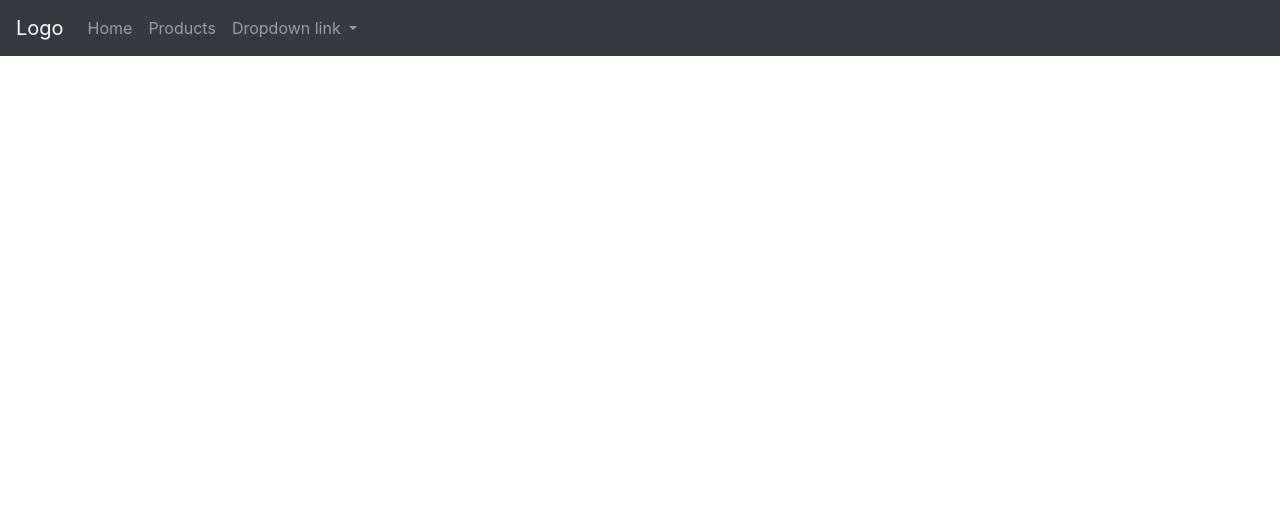
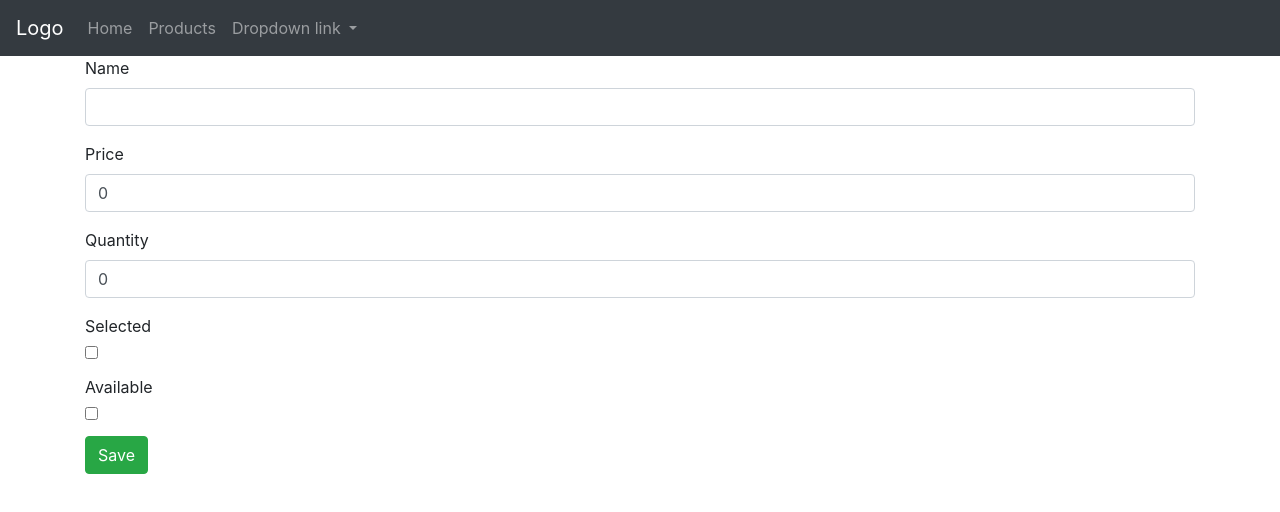
Before and after one commit to O-Abdelaaziz/angular-state-management, an Angular app: page /product-add in a window 1280 px wide. Before the commit this address led to /. Shown: the top 512 px of the page. Built offline with nearby package versions, Linux system fonts and the light colour scheme.

Commit message:
Task 15: add product-add component (implement save product methods)

```diff
--- a/db.json
+++ b/db.json
@@ -23,6 +23,30 @@
       "quantity": 0,
       "selected": false,
       "available": false
+    },
+    {
+      "id": 44,
+      "name": "printer",
+      "price": "8500",
+      "quantity": "60",
+      "selected": false,
+      "available": true
+    },
+    {
+      "id": 47,
+      "name": "phone",
+      "price": "50000",
+      "quantity": "20",
+      "selected": true,
+      "available": true
+    },
+    {
+      "id": 56,
+      "name": "mouse",
+      "price": "1000",
+      "quantity": "55",
+      "selected": true,
+      "available": true
     }
   ]
 }
--- a/src/app/app-routing.module.ts
+++ b/src/app/app-routing.module.ts
@@ -2,10 +2,12 @@ import { NgModule } from '@angular/core';
 import { RouterModule, Routes } from '@angular/router';
 import {ProductsComponent} from "./components/products/products.component";
 import {HomeComponent} from "./components/home/home.component";
+import {ProductAddComponent} from "./components/product-add/product-add.component";
 
 const routes: Routes = [
   {path:'home',component:HomeComponent},
   {path:'products',component:ProductsComponent},
+  {path:'product-add',component:ProductAddComponent},
   {path:'',redirectTo:'/home',pathMatch:'full'},
 ];
 
--- /dev/null
+++ b/src/app/components/product-add/product-add.component.html
@@ -0,0 +1,59 @@
+<div class="container">
+  <form [formGroup]="productFormGroup" *ngIf="productFormGroup">
+    <div class="form-group">
+      <label for="name">Name</label>
+      <input id="name" type="text" class="form-control" formControlName="name"
+             [ngClass]="{'is-invalid': isSubmitted && productFromControls?.name?.errors}">
+      <small
+        *ngIf="!productFromControls?.name?.valid && (productFromControls?.name?.dirty ||productFromControls?.name?.touched)"
+        class="text-danger">
+        <div [hidden]="!productFromControls?.name?.errors?.required">
+          name is required
+        </div>
+        <div [hidden]="!productFromControls?.name?.errors?.minlength">
+          name must be at least 2 characters
+        </div>
+      </small>
+    </div>
+    <div class="form-group">
+      <label for="price">Price</label>
+      <input id="price" type="text" class="form-control" formControlName="price"
+             [ngClass]="{'is-invalid': isSubmitted && productFromControls?.price?.errors}">
+      <small
+        *ngIf="!productFromControls?.price?.valid && (productFromControls?.price?.dirty ||productFromControls?.price?.touched)"
+        class="text-danger">
+        <div [hidden]="!productFromControls?.price?.errors?.required">
+          price is required
+        </div>
+        <div [hidden]="!productFromControls?.price?.errors?.minlength">
+          price must be at least 2 characters
+        </div>
+      </small>
+    </div>
+    <div class="form-group">
+      <label for="quantity">Quantity</label>
+      <input id="quantity" type="text" class="form-control" formControlName="quantity"
+             [ngClass]="{'is-invalid': isSubmitted && productFromControls?.quantity?.errors}">
+      <small
+        *ngIf="!productFromControls?.quantity?.valid && (productFromControls?.quantity?.dirty ||productFromControls?.quantity?.touched)"
+        class="text-danger">
+        <div [hidden]="!productFromControls?.quantity?.errors?.required">
+          quantity is required
+        </div>
+        <div [hidden]="!productFromControls?.quantity?.errors?.minlength">
+          quantity must be at least 2 characters
+        </div>
+      </small>
+    </div>
+    <div class="form-group">
+      <label for="selected">Selected</label>
+      <input id="selected" type="checkbox" formControlName="selected" class="form-check">
+    </div>
+    <div class="form-group">
+      <label for="available">Available</label>
+      <input id="available" type="checkbox" formControlName="available" class="form-check">
+    </div>
+    <button class="btn btn-success" (click)="onSaveProduct()">Save <i *ngIf="isLoading"
+                                                                      class="fa fa-spinner fa-spin"></i></button>
+  </form>
+</div>
--- /dev/null
+++ b/src/app/components/product-add/product-add.component.ts
@@ -0,0 +1,75 @@
+import {Component, OnInit} from '@angular/core';
+import {FormBuilder, FormControl, FormGroup, Validators} from "@angular/forms";
+import {Router} from "@angular/router";
+import {Product} from "../../models/product.model";
+import {ProductService} from "../../services/product.service";
+
+@Component({
+  selector: 'app-product-add',
+  templateUrl: './product-add.component.html',
+  styleUrls: ['./product-add.component.css']
+})
+export class ProductAddComponent implements OnInit {
+  isSubmitted: boolean = false;
+  isLoading: boolean = false;
+  product?: Product;
+  productFormGroup?: FormGroup;
+  // productFormGroup: FormGroup = new FormGroup({
+  //   name: new FormControl(''),
+  //   price: new FormControl(''),
+  //   quantity: new FormControl(''),
+  //   selected: new FormControl(''),
+  //   available: new FormControl(''),
+  // });
+
+  constructor(
+    private _productService: ProductService,
+    private _formBuilder: FormBuilder,
+    private _router: Router) {
+  }
+
+  ngOnInit(): void {
+    this.productFormGroup = this._formBuilder.group({
+      name: ['', [Validators.required, Validators.minLength(2)]],
+      price: [0, [Validators.required, Validators.minLength(2)]],
+      quantity: [0, [Validators.required, Validators.minLength(2)]],
+      selected: [false, Validators.required],
+      available: [false, Validators.required],
+    })
+  }
+
+  get productFromControls() {
+    return this.productFormGroup?.controls;
+  }
+
+  onSaveProduct() {
+    this.isLoading = true;
+    this.isSubmitted = true;
+
+    if (this.productFormGroup?.invalid) {
+      this.isLoading = false;
+      return;
+    }
+
+    this.product = {
+      id: Math.floor(Math.random() * 100),
+      name: this.productFromControls?.name.value,
+      price: this.productFromControls?.price.value,
+      quantity: this.productFromControls?.quantity.value,
+      selected: this.productFromControls?.selected.value,
+      available: this.productFromControls?.available.value,
+    }
+
+    this.saveProduct();
+  }
+
+  saveProduct() {
+    this._productService.saveProduct(this.product).subscribe(
+      (response) => {
+        console.log(response);
+        this.isLoading = false;
+        this.isSubmitted = false;
+      }
+    )
+  }
+}
--- a/src/app/components/products/products.component.html
+++ b/src/app/components/products/products.component.html
@@ -8,6 +8,9 @@
     </li>
     <li>
       <button (click)="onGetAvailableProducts()" class="btn btn-sm btn-outline-info ml-2">Available</button>
+    </li>
+    <li>
+      <button (click)="onProductAdd()" class="btn btn-sm btn-outline-info ml-2">New Product</button>
     </li>
   </ul>
   <ul class="navbar navbar-nav ml-auto">
--- a/src/app/components/products/products.component.ts
+++ b/src/app/components/products/products.component.ts
@@ -4,6 +4,7 @@ import {ProductService} from "../../services/product.service";
 import {Observable, of} from "rxjs";
 import {catchError, map, startWith} from "rxjs/operators";
 import {AppDataState, DataStateEnum} from "../../states/product.state";
+import {Router} from "@angular/router";
 
 @Component({
   selector: 'app-products',
@@ -15,7 +16,9 @@ export class ProductsComponent implements OnInit {
   public products$: Observable<AppDataState<Product[]>> | null = null;
   readonly DataStateEnum = DataStateEnum;
 
-  constructor(private _productService: ProductService) {
+  constructor(
+    private _productService: ProductService,
+    private _router: Router) {
   }
 
   ngOnInit(): void {
@@ -83,4 +86,7 @@ export class ProductsComponent implements OnInit {
   //   )
   // }
   //endregion
+  onProductAdd() {
+    this._router.navigateByUrl('/product-add')
+  }
 }
--- a/src/app/services/product.service.ts
+++ b/src/app/services/product.service.ts
@@ -37,4 +37,8 @@ export class ProductService {
   deleteProduct(product: Product): Observable<void> {
     return this._httpClient.delete<void>(`${this.host}/products/${product.id}`);
   }
+
+  saveProduct(product?: Product): Observable<Product> {
+    return this._httpClient.post<Product>(`${this.host}/products/`, product);
+  }
 }
```
Also changed, not shown: src/app/app.module.ts (+13 -9 lines), src/app/components/product-add/product-add.component.css (added).
